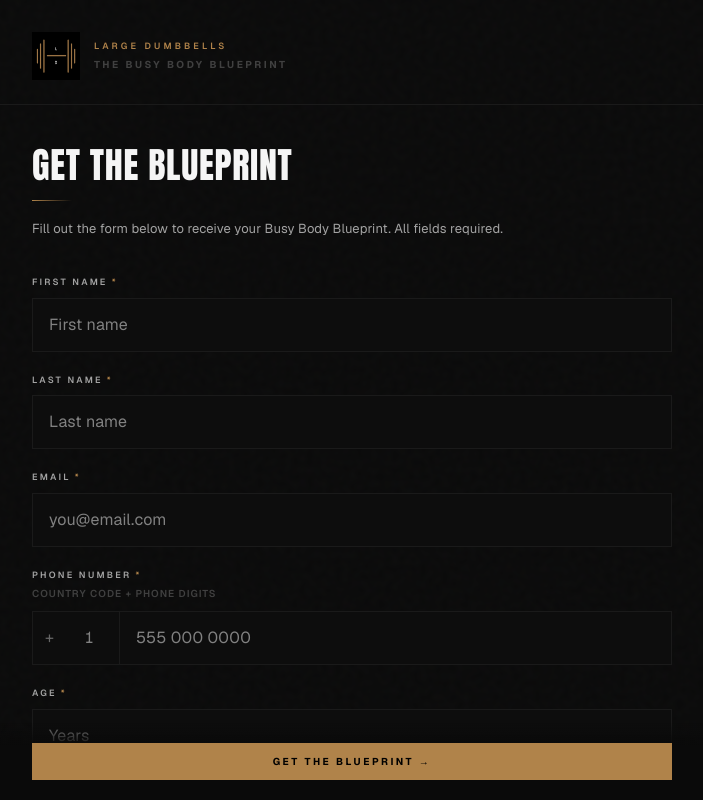
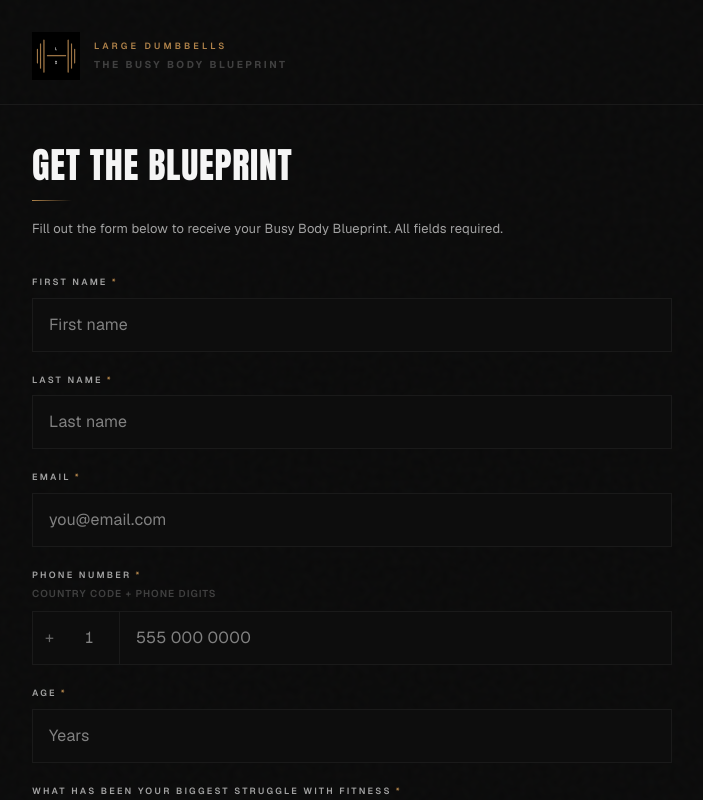
Before and after one commit to aoliveirasbp22/Largedumbbells, a Next.js app: page /form in a window 1280 px wide. Shown: the top 800 px of the page, without its empty margins (288-991 px from the left). Built offline with nearby package versions, Linux system fonts and the light colour scheme.

Commit message:
form: inline submit button, drop sticky bar

```diff
--- a/app/form/page.js
+++ b/app/form/page.js
@@ -171,7 +171,7 @@ export default function FormPage() {
 
       {/* Body */}
       <div style={{
-        padding: isMobile ? '24px 16px 120px' : '40px 32px 120px',
+        padding: isMobile ? '24px 16px 40px' : '40px 32px 56px',
       }}>
         <div style={{ maxWidth: 640, margin: '0 auto' }}>
 
@@ -336,12 +336,8 @@ export default function FormPage() {
         </div>
       </div>
 
-      {/* Sticky submit */}
       <div style={{
-        position: 'sticky', bottom: 0,
-        background: `linear-gradient(to top, ${BRAND.bg} 70%, transparent)`,
-        padding: isMobile ? '16px 16px calc(16px + env(safe-area-inset-bottom))' : '20px 32px',
-        zIndex: 10,
+        padding: isMobile ? '0 16px 40px' : '0 32px 56px',
       }}>
         <div style={{ maxWidth: 640, margin: '0 auto' }}>
           <BrandButton
```
